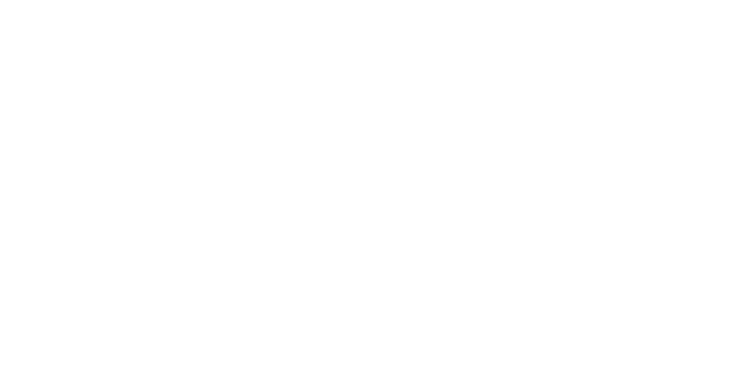
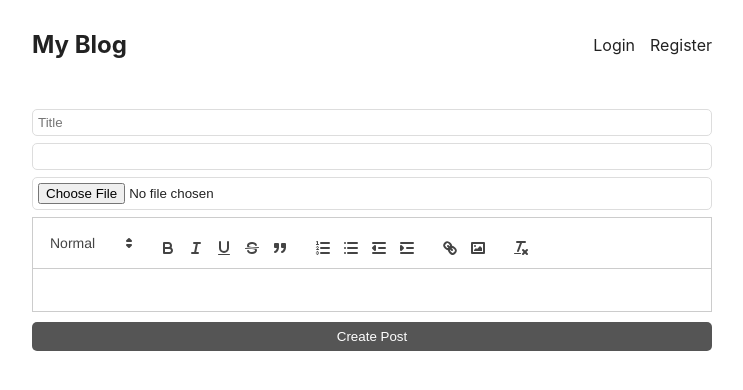
Before and after one commit to manish-jandu/My-blogs, a React (Create React App) app in the folder client/: page /create in a window 1280 px wide. Before the commit this address had no page. Shown: the top 390 px of the page, without its empty margins (268-1011 px from the left). Built offline with nearby package versions, Linux system fonts and the light colour scheme; no server answers.

Commit message:
posting and getting post setup

```diff
--- a/client/package.json
+++ b/client/package.json
@@ -6,8 +6,10 @@
     "@testing-library/jest-dom": "^5.16.5",
     "@testing-library/react": "^13.4.0",
     "@testing-library/user-event": "^13.5.0",
+    "date-fns": "^2.30.0",
     "react": "^18.2.0",
     "react-dom": "^18.2.0",
+    "react-quill": "^2.0.0",
     "react-router-dom": "^6.14.1",
     "react-scripts": "5.0.1",
     "web-vitals": "^2.1.4"
--- a/client/src/App.css
+++ b/client/src/App.css
@@ -94,3 +94,11 @@
   border-radius: 5px;
   padding: 7px 0;
 }
+
+form.login h1, form.register h1{
+  text-align: center;
+}
+
+form.createPost button{
+  margin-top: 10px;
+}
--- a/client/src/App.js
+++ b/client/src/App.js
@@ -5,6 +5,7 @@
 import Login from "./pages/LoginPage";
 import Register from "./pages/RegisterPage";
 import {UserContextProvider} from "./UserContext"
+import CreatePost from "./pages/CreatePost";
 
 function App() {
   return (
@@ -14,6 +15,7 @@
           <Route index element={<IndexPage />} />
           <Route path="/login" element={<Login />} />
           <Route path="/register" element={<Register />} />
+          <Route path="/create" element={<CreatePost/> }/>
         </Route>
       </Routes>
     </UserContextProvider>
--- /dev/null
+++ b/client/src/components/Editor.js
@@ -0,0 +1,27 @@
+import ReactQuill from "react-quill";
+
+export default function Editor({value,onChange}) {
+  const modules = {
+    toolbar: [
+      [{ header: [1, 2, false] }],
+      ['bold', 'italic', 'underline', 'strike', 'blockquote'],
+      [
+        { list: 'ordered' },
+        { list: 'bullet' },
+        { indent: '-1' },
+        { indent: '+1' },
+      ],
+      ['link', 'image'],
+      ['clean'],
+    ],
+  };
+  return (
+    <div className="content">
+    <ReactQuill
+      value={value}
+      theme={'snow'}
+      onChange={onChange}
+      modules={modules} />
+    </div>
+  );
+}
--- a/client/src/components/Post.js
+++ b/client/src/components/Post.js
@@ -1,24 +1,26 @@
-export default function Post() {
+import {formatISO9075} from "date-fns";
+export default function Post({
+  _id,
+  title,
+  summary,
+  cover,
+  content,
+  createdAt,
+  author,
+}) {
   return (
     <div className="post">
       <div className="image">
-        <img
-          src="https://techcrunch.com/wp-content/uploads/2023/07/GettyImages-1507106681.jpg?w=1390&crop=1"
-          alt=""
-        />
+        <img src={"http://localhost:4000/" + cover} alt="" />
       </div>
       <div className="texts">
-        <h2>Threads profile can only be deleted by deleting </h2>
+        <h2>{title}</h2>
         <p className="info ">
-          <a className="author">manish</a>
-          <time>2023-01-06 16:45</time>
+          <a className="author">{author.username}</a>
+          <time>{formatISO9075(new Date(createdAt))}</time>
         </p>
-        <p className="summary">
-          Threads, Meta’s Twitter rival, is drawing users at an astounding pace,
-          amassing 10 million signups in just seven hours, according to
-          co-founder and chief executive Mark Zuckerberg.
-        </p>
+        <p className="summary">{summary}</p>
       </div>
     </div>
   );
-};
+}
--- /dev/null
+++ b/client/src/pages/CreatePost.js
@@ -0,0 +1,66 @@
+import ReactQuill from "react-quill";
+import "react-quill/dist/quill.snow.css";
+import {useState} from "react";
+import {Navigate} from "react-router-dom";
+import Editor from "../components/Editor";
+
+const CreatePost = () => {
+  const [title, setTitle] = useState("");
+  const [summary, setSummary] = useState("");
+  const [content, setContent] = useState("");
+  const [files, setFiles] = useState("");
+  const [redirect, setRedirect] = useState(false);
+
+  async function createNewPost(ev) {
+    const data = new FormData();
+    data.set('title', title);
+    data.set('summary', summary);
+    data.set('content', content);
+    data.set('file', files[0]);
+    ev.preventDefault();
+    const response = await fetch('http://localhost:4000/post', {
+      method: 'POST',
+      body: data,
+      credentials: 'include',
+    });
+    if (response.ok) {
+      setRedirect(true);
+    }
+  }
+
+  if (redirect) {
+    return <Navigate to={'/'} />
+  }
+
+  return (
+    <form className="createPost" onSubmit={createNewPost}>
+      <input
+        type="text"
+        placeholder="Title"
+        value={title}
+        onChange={(ev) => {
+          setTitle(ev.target.value);
+        }}
+      />
+      <input
+        type="summary"
+        pla
+        ceholder="Summary"
+        value={summary}
+        onChange={(ev) => {
+          setSummary(ev.target.value);
+        }}
+      />
+      <input
+        type="file"
+        onChange={(ev) => {
+          setFiles(ev.target.files);
+        }}
+      />
+      <Editor value={content} onChange={setContent} />
+      <button>Create Post</button>
+    </form>
+  );
+};
+
+export default CreatePost;
--- a/client/src/pages/IndexPage.js
+++ b/client/src/pages/IndexPage.js
@@ -1,11 +1,20 @@
+import { useEffect ,useState} from "react";
 import Post from "../components/Post";
 
 export default function IndexPage() {
+  const [posts,setPosts] = useState([]);
+  useEffect(() => {
+    fetch('http://localhost:4000/post').then(response => {
+      response.json().then(posts => {
+        setPosts(posts);
+      });
+    });
+  }, []);
   return (
     <>
-      <Post />
-      <Post />
-      <Post />
+      {posts.length > 0 && posts.map(post => (
+        <Post {...post} />
+      ))}
     </>
   );
 }
```
Also changed, not shown: 1 other file (tests, documents, lock files or other folders).
